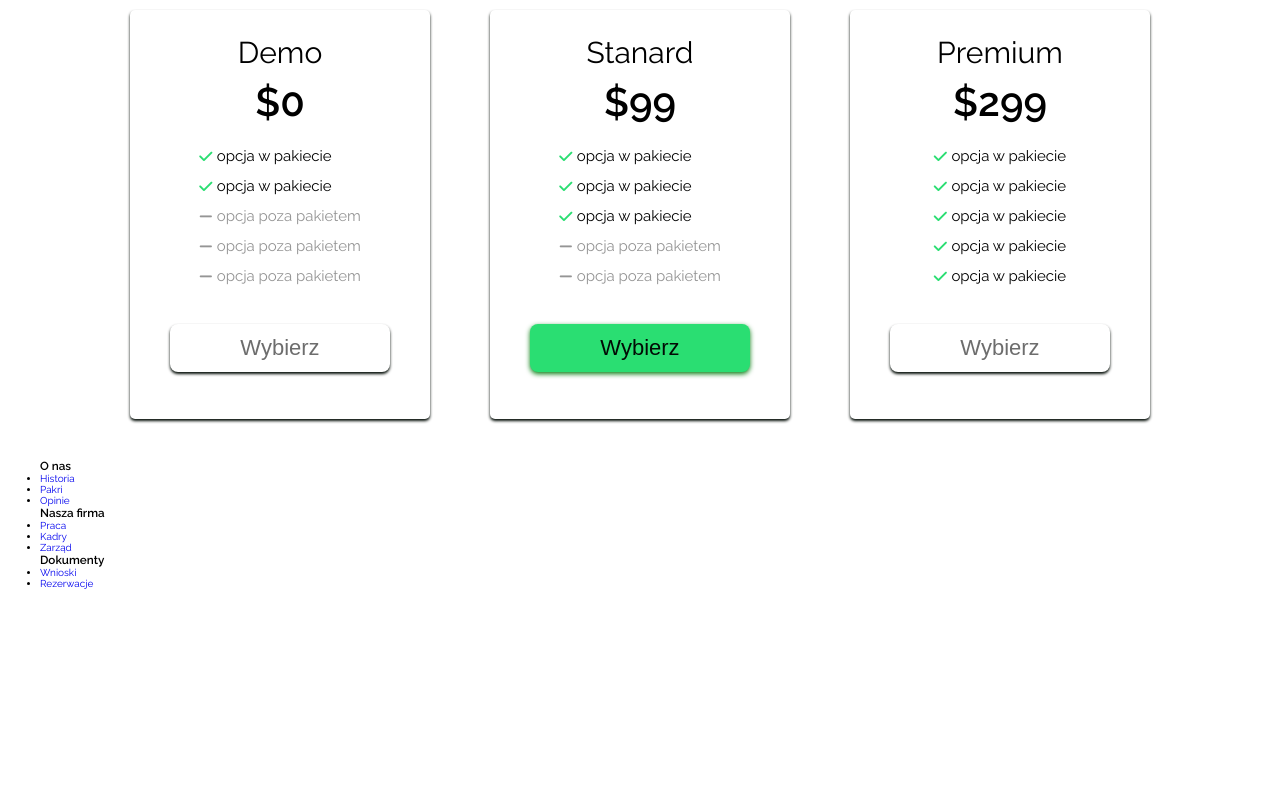
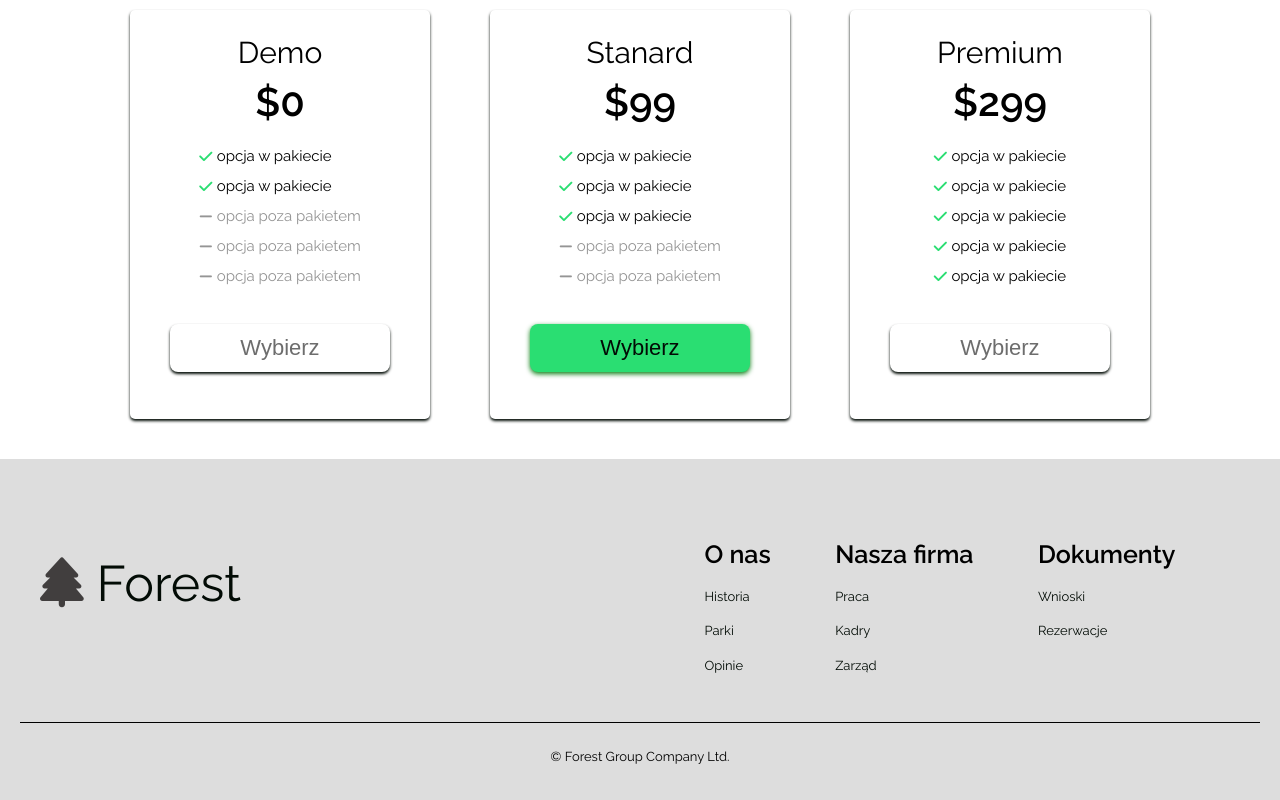
Before and after one commit to kimi1723/MMC-strony-z-kursu, a website: page zlecenie od klienta/index.html in a window 1280 px wide. Shown: the part 1791-2591 px from the top of the page. Before the commit the page ends 2380 px from the top, so only its background shows below. Drawn offline with nearby package versions, Linux system fonts and the light colour scheme.

Commit message:
added copyright and some sketch functionality

```diff
--- a/zlecenie od klienta/index.html
+++ b/zlecenie od klienta/index.html
@@ -162,10 +162,14 @@
     </div>
     </main>
 
-    <footer class="footer">
+    <!-- FOOTER -->
+    <footer class="section footer">
         <div class="wrapper">
+            <div class="footer-box">
                 <div class="footer-logo">
-
+                    <a href="#" class="footer-logo__link">
+                        <i class="fa-solid fa-tree"></i>
+                        Forest</a>
                 </div>
 
                 <div class="footer-info">
@@ -173,9 +177,13 @@
                         <h3 class="footer-info__heading">O nas </h3>
 
                         <ul class="footer-info-list">
-                        <li class="footer-info-list__element"><a href="#">Historia</a></li>
-                        <li class="footer-info-list__element"><a href="#">Pakri</a></li>
-                        <li class="footer-info-list__element"><a href="#">Opinie</a></li>
+                            <li class="footer-info-list__element"><a href="#"
+                                    class="footer-info-list__link">Historia</a>
+                            </li>
+                            <li class="footer-info-list__element"><a href="#" class="footer-info-list__link">Parki</a>
+                            </li>
+                            <li class="footer-info-list__element"><a href="#" class="footer-info-list__link">Opinie</a>
+                            </li>
                         </ul>
                     </div>
 
@@ -183,9 +191,12 @@
                         <h3 class="footer-info__heading">Nasza firma</h3>
 
                         <ul class="footer-info-list">
-                        <li class="footer-info-list__element"><a href="#">Praca</a></li>
-                        <li class="footer-info-list__element"><a href="#">Kadry</a></li>
-                        <li class="footer-info-list__element"><a href="#">Zarząd</a></li>
+                            <li class="footer-info-list__element"><a href="#" class="footer-info-list__link">Praca</a>
+                            </li>
+                            <li class="footer-info-list__element"><a href="#" class="footer-info-list__link">Kadry</a>
+                            </li>
+                            <li class="footer-info-list__element"><a href="#" class="footer-info-list__link">Zarząd</a>
+                            </li>
                         </ul>
                     </div>
 
@@ -193,12 +204,25 @@
                         <h3 class="footer-info__heading">Dokumenty</h3>
 
                         <ul class="footer-info-list">
-                        <li class="footer-info-list__element"><a href="#">Wnioski</a></li>
-                        <li class="footer-info-list__element"><a href="#">Rezerwacje</a></li>
+                            <li class="footer-info-list__element"><a href="#" class="footer-info-list__link">Wnioski</a>
+                            </li>
+                            <li class="footer-info-list__element"><a href="#"
+                                    class="footer-info-list__link">Rezerwacje</a>
+                            </li>
                         </ul>
                     </div>
+
                 </div>
+
+
             </div>
+
+
+        </div>
+
+        <p class="footer-copyright">
+            &copy; <span class="footer-year"></span> Forest Group Company Ltd.
+        </p>
     </footer>
 
 
--- a/zlecenie od klienta/src/js/main.js
+++ b/zlecenie od klienta/src/js/main.js
@@ -3,6 +3,7 @@ const navMenu = document.querySelector('.nav__links');
 const navLinks = document.querySelectorAll('.nav__links-link');
 const offerBtns = document.querySelectorAll('.cards-box__button');
 const activeBtn = document.querySelector('.cards-box__button--active');
+const footerYear = document.querySelector('.footer-year');
 let i = 0;
 
 const handleNav = () => {
@@ -30,6 +31,13 @@ const handleBtnsFocus = e => {
 	});
 };
 
+const handleYear = () => {
+	const year = new Date();
+
+	footerYear.textContent = year;
+};
+
+document.addEventListener('DOMContentLoaded', handleYear);
 window.addEventListener('keyup', handleBtnsFocus);
 offerBtns.forEach(btn => btn.addEventListener('click', handleBtnsClick));
 navLinks.forEach(link => link.addEventListener('click', handleNav));
--- a/zlecenie od klienta/src/sass/_reset.scss
+++ b/zlecenie od klienta/src/sass/_reset.scss
@@ -6,6 +6,10 @@
 	padding: 0;
 }
 
+ul {
+	list-style: none;
+}
+
 a {
 	text-decoration: none;
 }
--- a/zlecenie od klienta/src/sass/_style.scss
+++ b/zlecenie od klienta/src/sass/_style.scss
@@ -9,6 +9,10 @@ html {
 body {
 	font-family: 'Raleway', sans-serif;
 	background-color: c.$main-bg;
+}
+
+.fa-tree {
+	color: rgb(65, 62, 62);
 }
 
 // NAVIGATION
@@ -49,10 +53,6 @@ body {
 		&-text {
 			padding: 15px;
 			color: c.$dark;
-
-			.fa-tree {
-				color: rgb(65, 62, 62);
-			}
 		}
 	}
 
@@ -218,7 +218,6 @@ body {
 			font-weight: bold;
 		}
 		&__list {
-			list-style: none;
 			line-height: 2;
 
 			&-item {
@@ -283,3 +282,57 @@ body {
 		}
 	}
 }
+
+// FOOTER
+.footer {
+	background-color: c.$footer-bg;
+
+	&-box {
+		margin: 7em 0 3em;
+		display: flex;
+		justify-content: space-between;
+	}
+
+	&-logo {
+		transform: translateY(10%);
+
+		&__link {
+			font-size: 5rem;
+			color: c.$dark;
+		}
+	}
+
+	&-info {
+		display: flex;
+		justify-content: space-evenly;
+		width: 50%;
+
+		&__heading {
+			font-size: 2.5rem;
+		}
+
+		&-list {
+			font-size: 1.3rem;
+
+			&__element {
+				margin: 1.5em 0;
+			}
+
+			&__link {
+				color: c.$dark;
+				transition: color 0.3s;
+
+				&:hover {
+					color: c.$greyed-out;
+				}
+			}
+		}
+	}
+
+	&-copyright {
+		font-size: 1.3rem;
+		padding: 2em 0;
+		border-top: 1px solid #000;
+		text-align: center;
+	}
+}
```
Also changed, not shown: zlecenie od klienta/dist/css/main.min.css, zlecenie od klienta/dist/js/main.min.js, 1 other file. Lines whose indentation alone changed are shown as unchanged.
